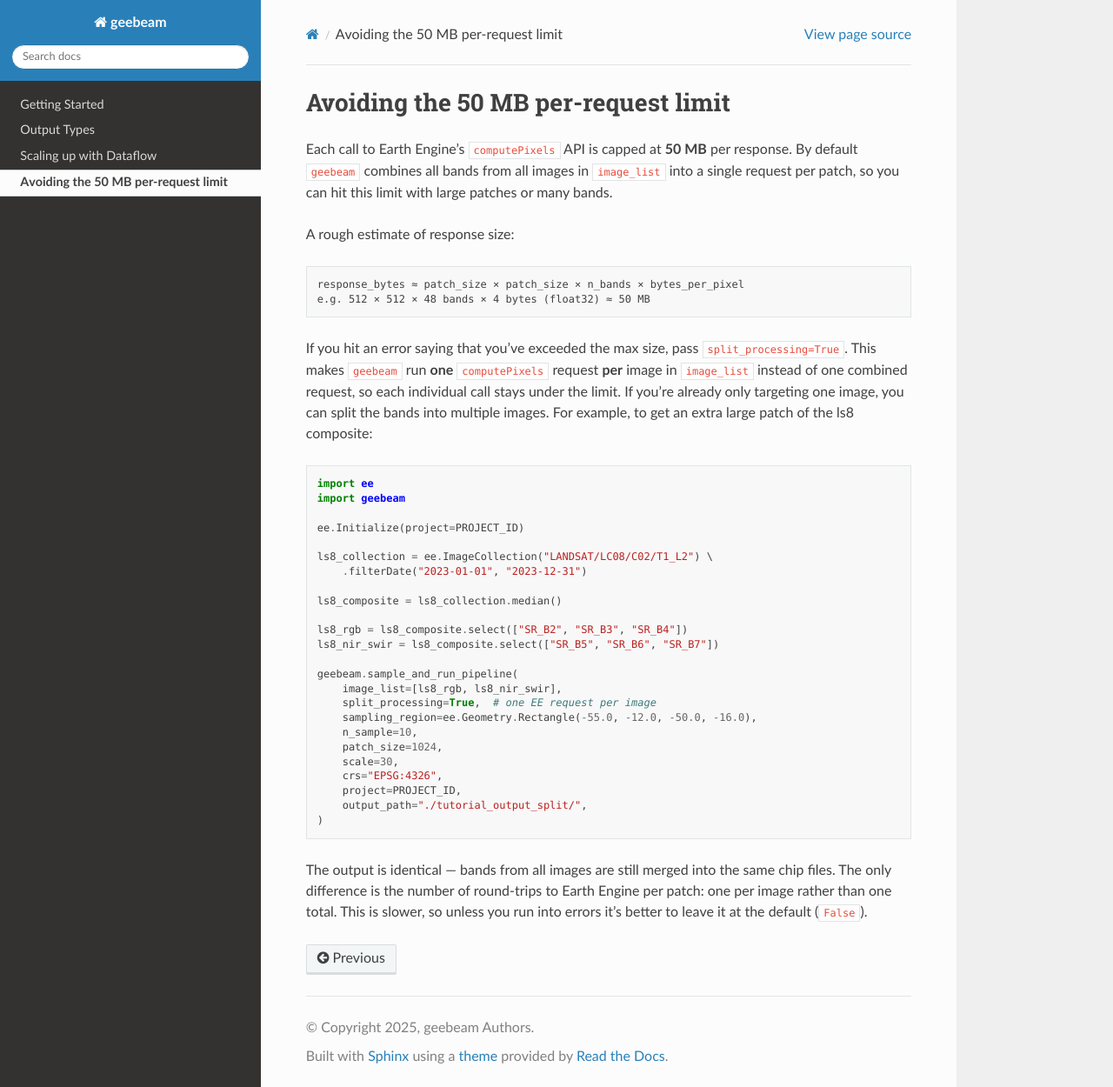
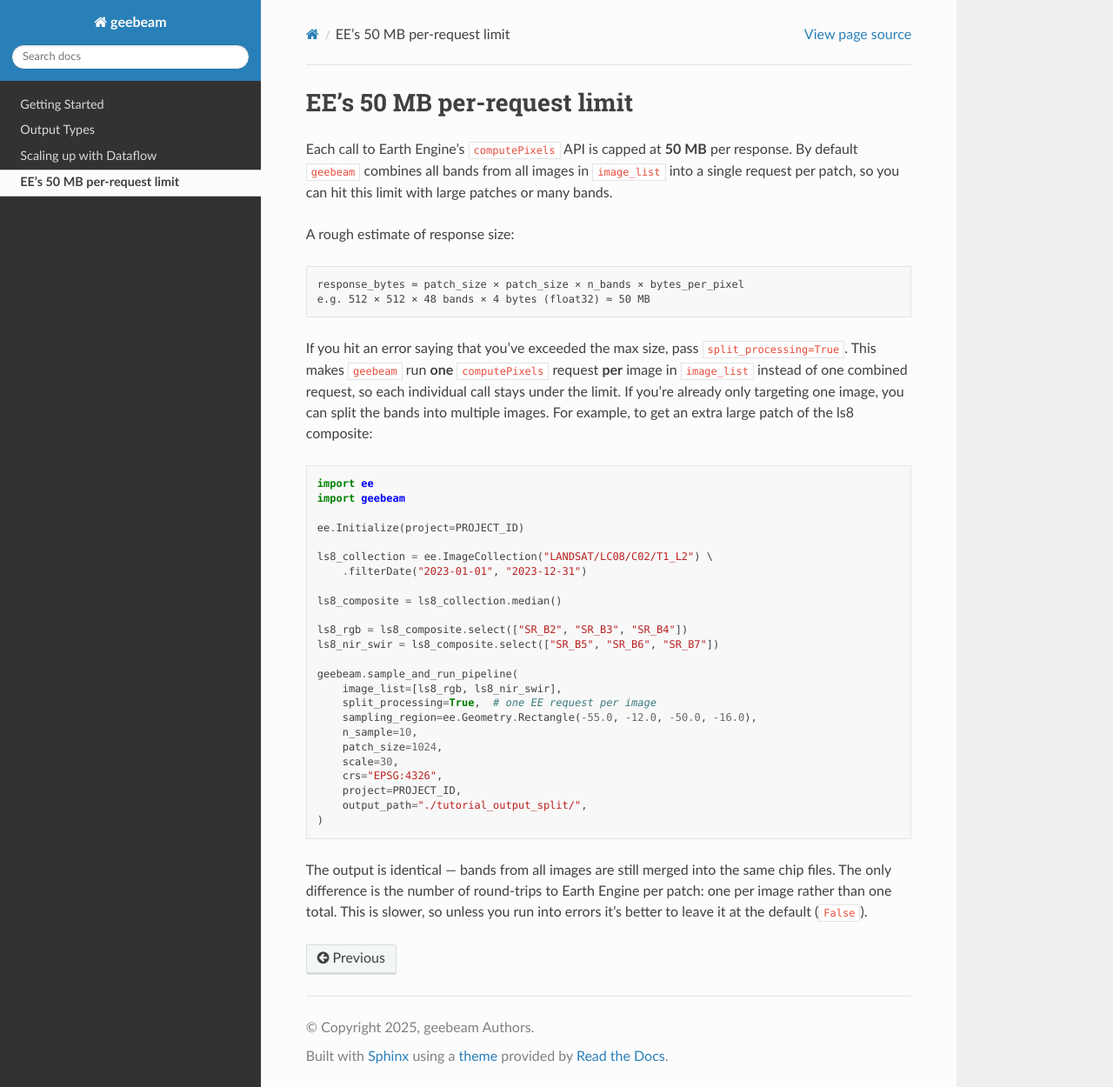
Before and after one commit to kysolvik/geebeam, a Sphinx documentation site: the page built from docs/split_processing.rst, in a window 1280 px wide and 1250 px high. Shown: the whole window at 87% size. Built offline with Sphinx 7.4.7 and the Read the Docs theme 3.1.0, drawn with Linux system fonts in a browser that asks for light colours.

Commit message:
Reword split processing title

```diff
--- a/docs/split_processing.rst
+++ b/docs/split_processing.rst
@@ -1,4 +1,4 @@
-Avoiding the 50 MB per-request limit
+EE's 50 MB per-request limit
 ==============================================
 
 Each call to Earth Engine's ``computePixels`` API is capped at **50 MB** per
```
